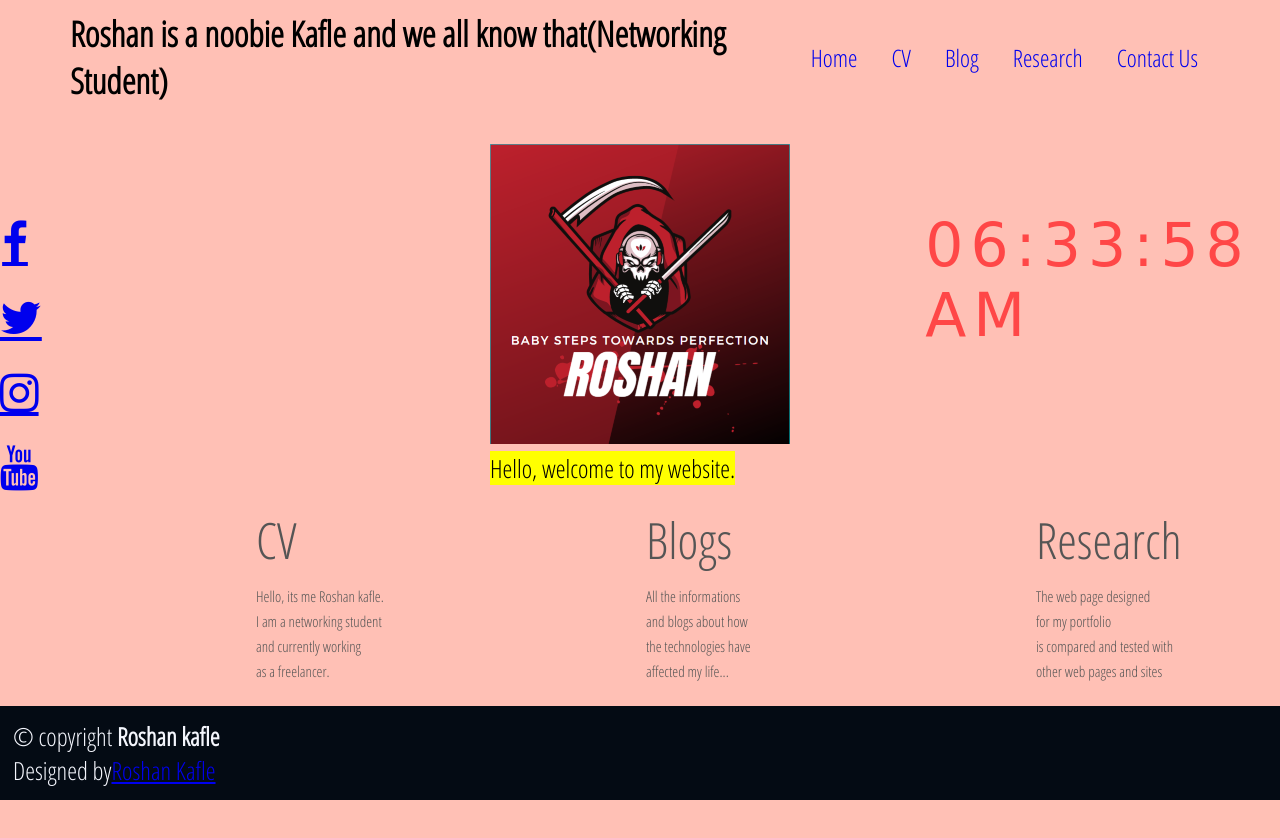
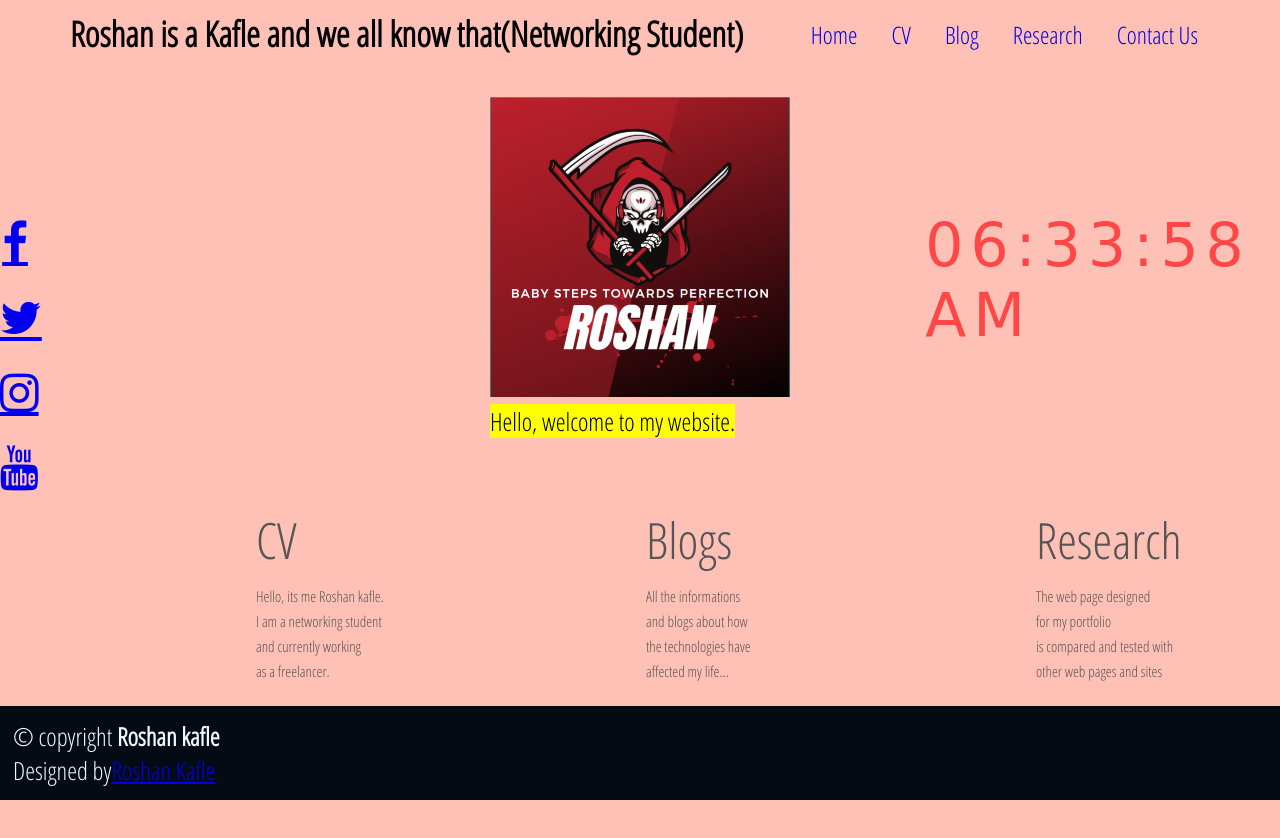
Before and after one commit to RosanKafle/Portfolio-Website, a plain HTML site: page index.html in a window 1280 px wide. Shown: the top 838 px of the page. Drawn offline with Linux system fonts and the light colour scheme.

Commit message:
srdfgjhkl

```diff
--- a/index.html
+++ b/index.html
@@ -15,7 +15,7 @@
 	<div id="start">
 		<nav>
 			<ul>
-				<li class="logo">Roshan is a noobie Kafle and we all know that(Networking Student)</li>
+				<li class="logo">Roshan is a  Kafle and we all know that(Networking Student)</li>
 				<div class="items">
 					<li><a href="index.html">Home</a></li>
 					<li><a href="Page 1.html">CV</a></li>
```
